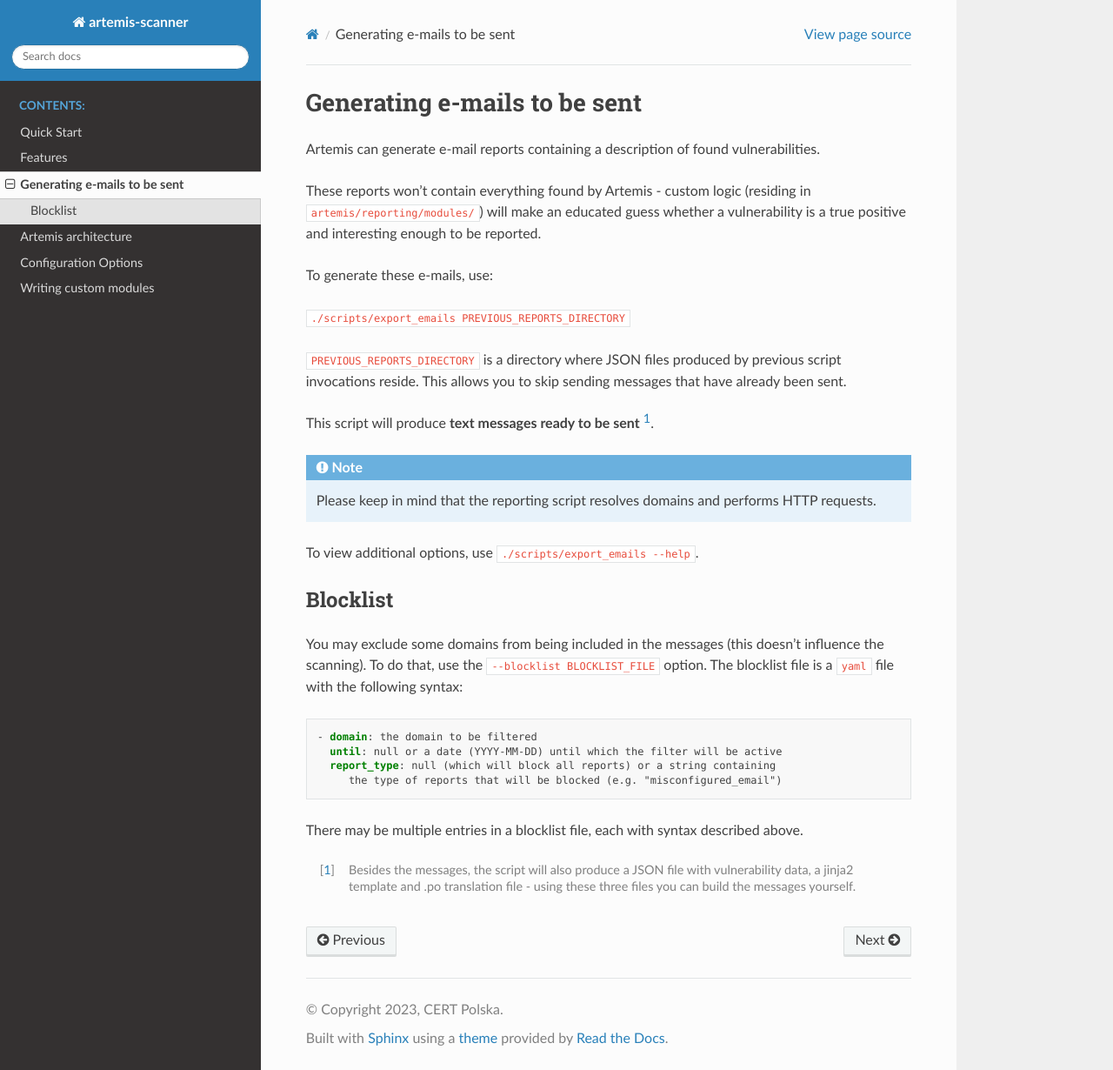
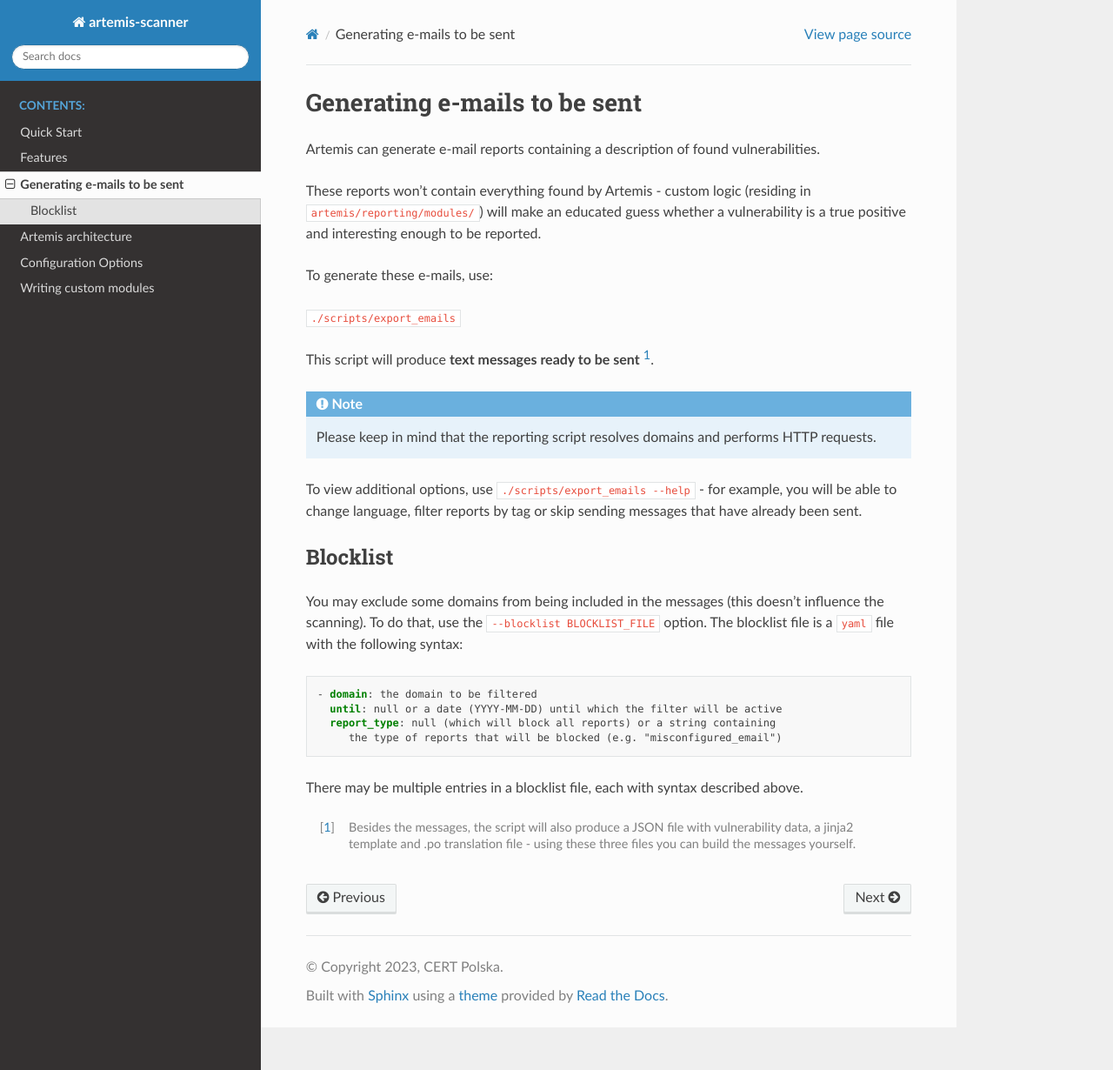
Before and after one commit to CERT-Polska/Artemis, a Sphinx documentation site: the page built from docs/generating-emails.rst, in a window 1280 px wide and 1230 px high. Shown: the whole window at 87% size. Built offline with Sphinx 7.4.7 and the Read the Docs theme 2.0.0, drawn with Linux system fonts in a browser that asks for light colours.

Commit message:
Better docs

```diff
--- a/docs/generating-emails.rst
+++ b/docs/generating-emails.rst
@@ -10,17 +10,16 @@ is a true positive and interesting enough to be reported.
 
 To generate these e-mails, use:
 
-``./scripts/export_emails PREVIOUS_REPORTS_DIRECTORY``
-
-``PREVIOUS_REPORTS_DIRECTORY`` is a directory where JSON files produced by previous script invocations
-reside. This allows you to skip sending messages that have already been sent.
+``./scripts/export_emails``
 
 This script will produce **text messages ready to be sent** [1]_.
 
 .. note ::
    Please keep in mind that the reporting script resolves domains and performs HTTP requests.
 
-To view additional options, use ``./scripts/export_emails --help``.
+To view additional options, use ``./scripts/export_emails --help`` - for example, you will be able to change
+language, filter reports by tag or skip sending messages that have already been sent.
+
 
 Blocklist
 ^^^^^^^^^
```
Also changed, not shown: 1 other file.
